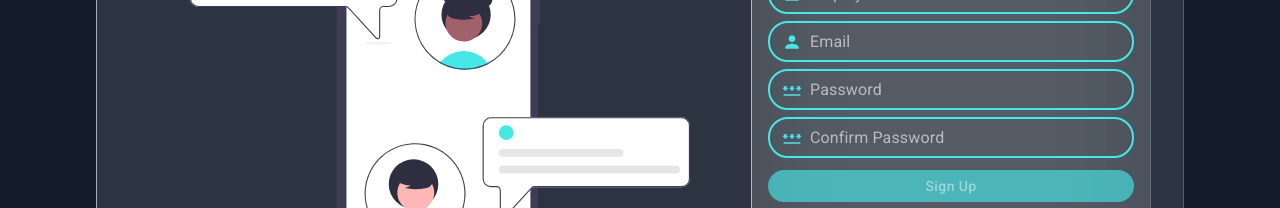
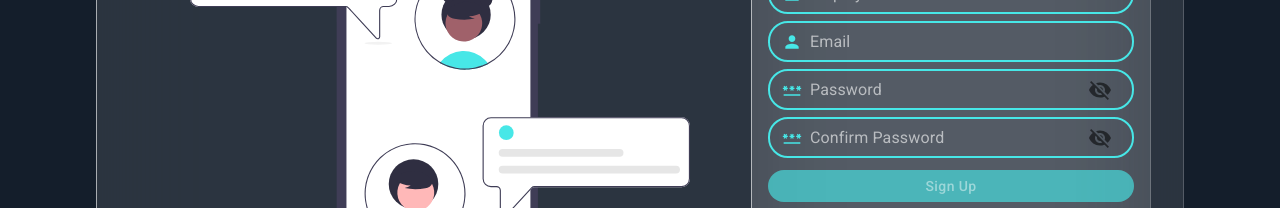
Before and after one commit to DSK9012/jungies-chat, a React (Create React App) app in the folder client/: page / in a window 1280 px wide. Both pictures are taken after a click on the button "Sign Up". Shown: the part 332-540 px from the top of the page. Built offline with nearby package versions, Linux system fonts and the light colour scheme; no server answers; a web font is replaced by a local one.

Commit message:
add show/hide password on signup page

```diff
--- a/client/src/components/SignUpForm.tsx
+++ b/client/src/components/SignUpForm.tsx
@@ -1,16 +1,6 @@
-import { ChangeEvent, MouseEvent, useEffect, useState } from 'react';
+import { ChangeEvent, MouseEvent, useState } from 'react';
 import ModeEditIcon from '@mui/icons-material/ModeEdit';
-import {
-  Avatar,
-  TextField,
-  InputAdornment,
-  FormGroup,
-  FormControlLabel,
-  Checkbox,
-  Button,
-  styled,
-  Badge,
-} from '@mui/material';
+import { Avatar, InputAdornment, Button, styled, Badge, IconButton } from '@mui/material';
 import PersonIcon from '@mui/icons-material/Person';
 import PasswordIcon from '@mui/icons-material/Password';
 import GoogleIcon from '@mui/icons-material/Google';
@@ -18,6 +8,7 @@ import InstagramIcon from '@mui/icons-material/Instagram';
 import TwitterIcon from '@mui/icons-material/Twitter';
 import LinkedInIcon from '@mui/icons-material/LinkedIn';
 import InsertPhotoIcon from '@mui/icons-material/InsertPhoto';
+import { Visibility, VisibilityOff } from '@mui/icons-material';
 import { FormTypes } from 'helpers/types';
 import useSignUpFormik, { SignUpFormik } from 'formik-config/SignUpUserFormik';
 import useFormikHelpers from 'formik-config/FormikHelpers';
@@ -64,6 +55,8 @@ export default function SignUpForm({ handleFormChange }: ISignupFormProps) {
   const formik = useSignUpFormik();
   const { avatar, email, password, confirmPassword, name } = formik.values;
   const { handleChangeAndBlur, hasError, getHelpText } = useFormikHelpers<SignUpFormik>(formik);
+  const [showPassword, setShowPassword] = useState(false);
+  const [showConfirmPassword, setShowConfirmPassword] = useState(false);
 
   const handleFileChange = (event: ChangeEvent<HTMLInputElement>) => {
     setValidImg(true);
@@ -196,14 +189,21 @@ export default function SignUpForm({ handleFormChange }: ISignupFormProps) {
         placeholder='Password'
         fullWidth
         size='small'
+        type={showPassword ? 'text' : 'password'}
         InputProps={{
           startAdornment: (
             <InputAdornment position='start'>
               <PasswordIcon htmlColor='#47e7e7' fontSize='small' />
             </InputAdornment>
           ),
+          endAdornment: (
+            <InputAdornment position='end'>
+              <IconButton onClick={() => setShowPassword((prev) => !prev)} tabIndex={-1}>
+                {showPassword ? <Visibility /> : <VisibilityOff />}
+              </IconButton>
+            </InputAdornment>
+          ),
         }}
-        type='password'
         title=''
         name='password'
         value={password}
@@ -216,14 +216,21 @@ export default function SignUpForm({ handleFormChange }: ISignupFormProps) {
         placeholder='Confirm Password'
         fullWidth
         size='small'
+        type={showConfirmPassword ? 'text' : 'password'}
         InputProps={{
           startAdornment: (
             <InputAdornment position='start'>
               <PasswordIcon htmlColor='#47e7e7' fontSize='small' />
             </InputAdornment>
           ),
+          endAdornment: (
+            <InputAdornment position='end'>
+              <IconButton onClick={() => setShowConfirmPassword((prev) => !prev)} tabIndex={-1}>
+                {showConfirmPassword ? <Visibility /> : <VisibilityOff />}
+              </IconButton>
+            </InputAdornment>
+          ),
         }}
-        type='password'
         title=''
         name='confirmPassword'
         value={confirmPassword}
```
